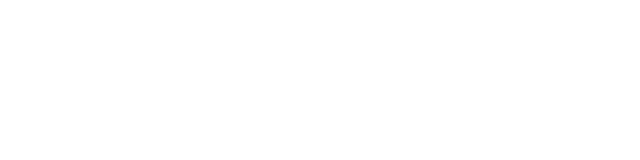
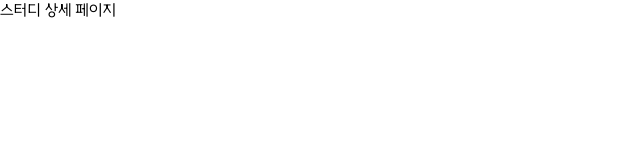
Before and after one commit to teyeong/SweetMe-Front, a React (Create React App) app: page /detail/1 in a window 1280 px wide. Before the commit this address had no page. Shown: the top 160 px of the page, without its empty margins (0-640 px from the left). Built offline with nearby package versions, Linux system fonts and the light colour scheme.

Commit message:
✨ : 상세페이지 postId 파라미터 추가

```diff
--- a/src/App.tsx
+++ b/src/App.tsx
@@ -12,7 +12,7 @@
       <Routes>
         <Route path={'/'} element={<MainPage />} />
         <Route path={'/mypage'} element={<MyPage />} />
-        <Route path={'/detail'} element={<DetailPage />} />
+        <Route path={'/detail/:postId'} element={<DetailPage />} />
         <Route path={'/create'} element={<CreatePage />} />
         <Route path={'/edit'} element={<EditPage />} />
       </Routes>
```
